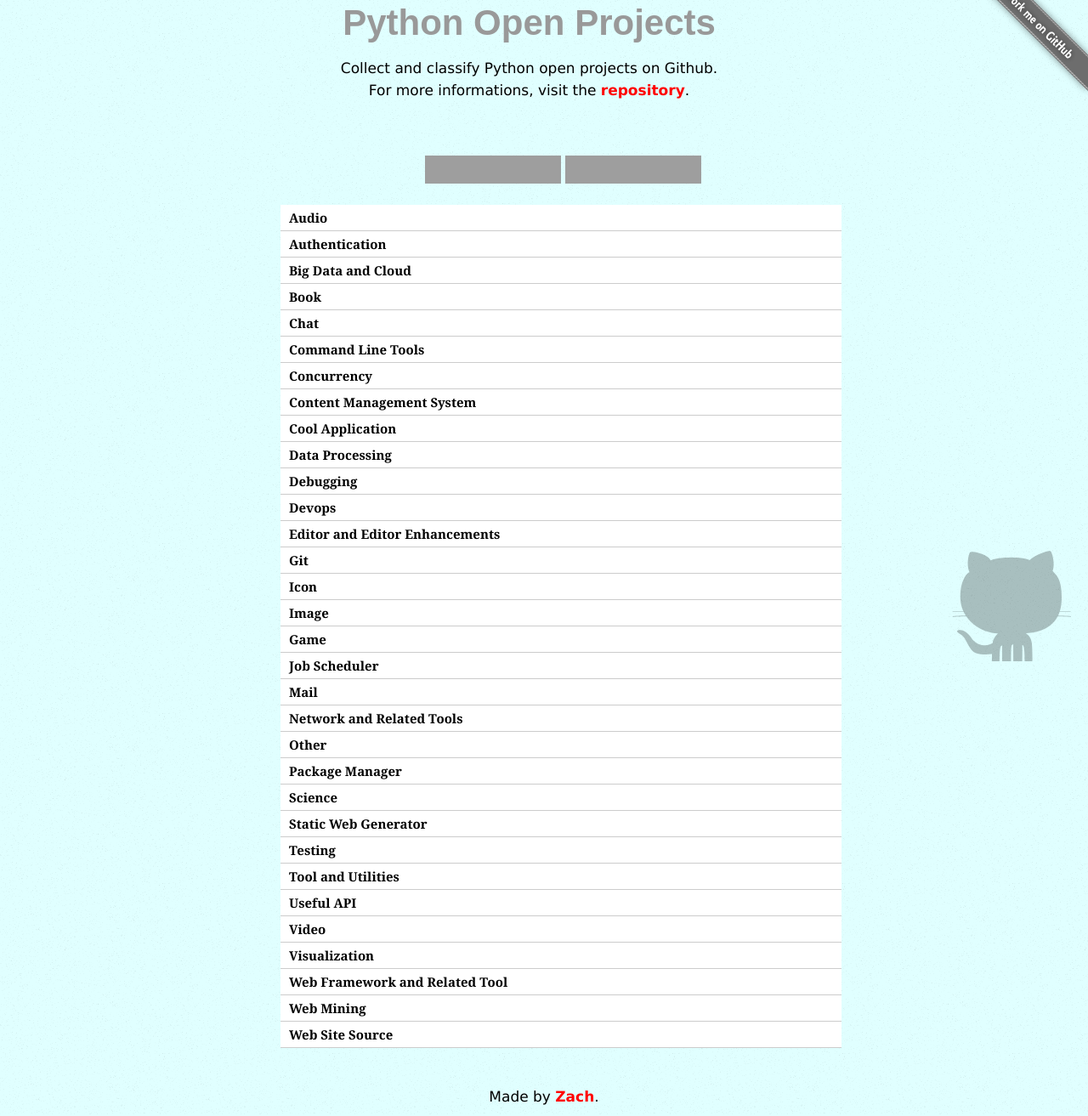
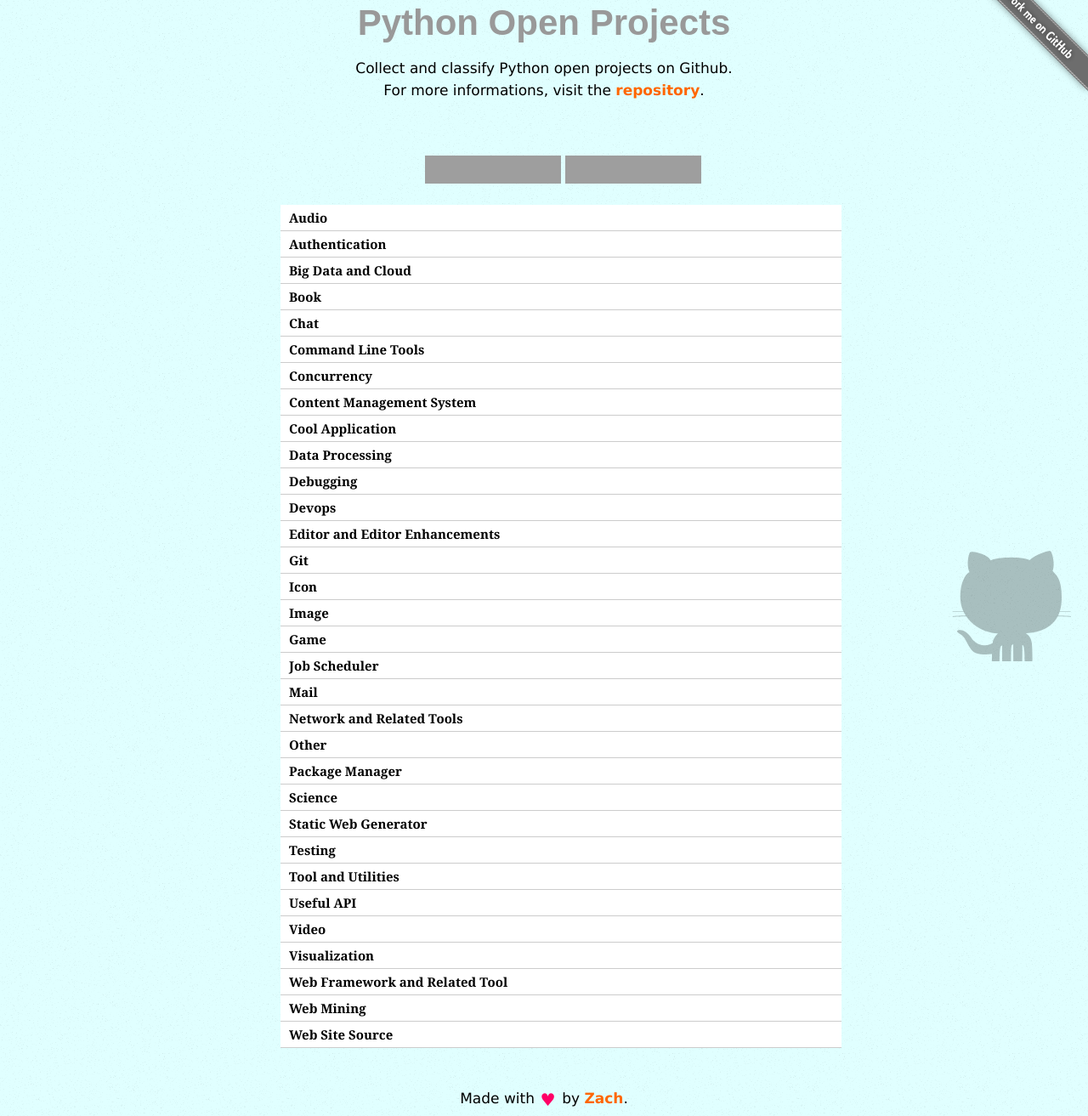
Before and after one commit to checkcheckzz/python-github-projects, a plain HTML site: page index.html in a window 1280 px wide. Shown: the part 27-1340 px from the top of the page at 85% size. Drawn offline with Linux system fonts and the light colour scheme; grey boxes are pictures that could not be loaded.

Commit message:
update home

```diff
--- a/css/style.css
+++ b/css/style.css
@@ -23,27 +23,61 @@ h1 {
   margin: 30px 0 0 0;
 }
 
-.title {
-  width: 700px;
-  margin: 0 auto;
-  padding-right: 35px;
-}
-
 .title p {
   text-align: center;
 }
 
-ul a {
-  text-decoration: underline;
-  font-weight: bold;
-  color: #000000;
+.title a {
+	text-decoration: none;
+	color: #FF6600;
+
 }
 
-.credits {
+.title a:hover {
+	color: #FF0000;
+}
+
+.author {
   margin: 0 auto;
   width: 700px;
   text-align: center;
   clear: both;
+}
+
+.author a {
+	text-decoration: none;
+	color: #FF6600;
+
+}
+
+.author a:hover {
+	color: #FF0000;
+}
+
+
+.author .heart {
+  display: inline-block;
+  position: relative;
+  top: .2em;
+  font-size: 1.4em;
+  color: #FF0066;
+  -webkit-transform: scale(.7);
+  -moz-transform: scale(.7);
+  transform: scale(.7);
+  -webkit-animation: heart .4s infinite linear alternate-reverse;
+  -moz-animation: heart .4 infinite linear alternate-reverse;
+  animation: heart .4s infinite linear alternate-reverse;
+}
+@-webkit-keyframes heart {
+  to { -webkit-transform: scale(1.0); }
+}
+
+@-moz-keyframes heart {
+  to { -moz-transform: scale(1.0); }
+}
+
+@keyframes heart {
+  to { transform: scale(1.0); }
 }
 
 #github-logo {
--- a/index.html
+++ b/index.html
@@ -11,13 +11,13 @@
 </head>
 <body>
 
-  <a href="https://github.com/checkcheckzz/Python-open-projects">
+  <a href="https://github.com/checkcheckzz/Python-open-projects" target="_blank">
     <img class="github-ribbon" src="img/github-ribbon.png" alt="Fork me on GitHub">
   </a>
 
   <div class="title">
     <h1>Python Open Projects</h1>
-    <p>Collect and classify Python open projects on Github.<br>For more informations, visit the <a href="https://github.com/checkcheckzz/Python-open-projects">repository</a>.</p>
+    <p>Collect and classify Python open projects on Github.<br>For more informations, visit the <a href="https://github.com/checkcheckzz/Python-open-projects" target="_blank">repository</a>.</p>
   </div  >
   <div class="container">
       <p class="gh-btns">
@@ -64,7 +64,7 @@
 	</div>
   </div>
 
-  <p class="credits">Made by <a href="http://itgeekworkhard.com/">Zach</a>.</p>
+  <p class="author">Made with <span class="heart">♥</span> by  <a href="http://itgeekworkhard.com/" target="_blank">Zach</a>.</p>
 
   <img id="github-logo" src="img/github-cat.png" alt="Github Cat" />
 
```
